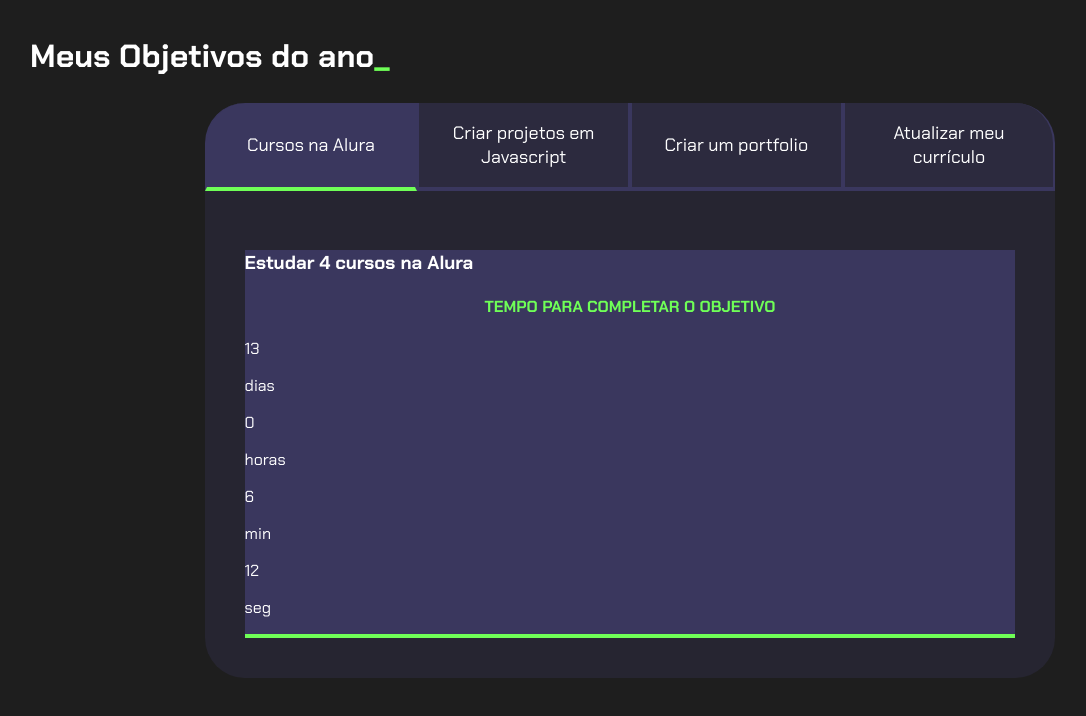
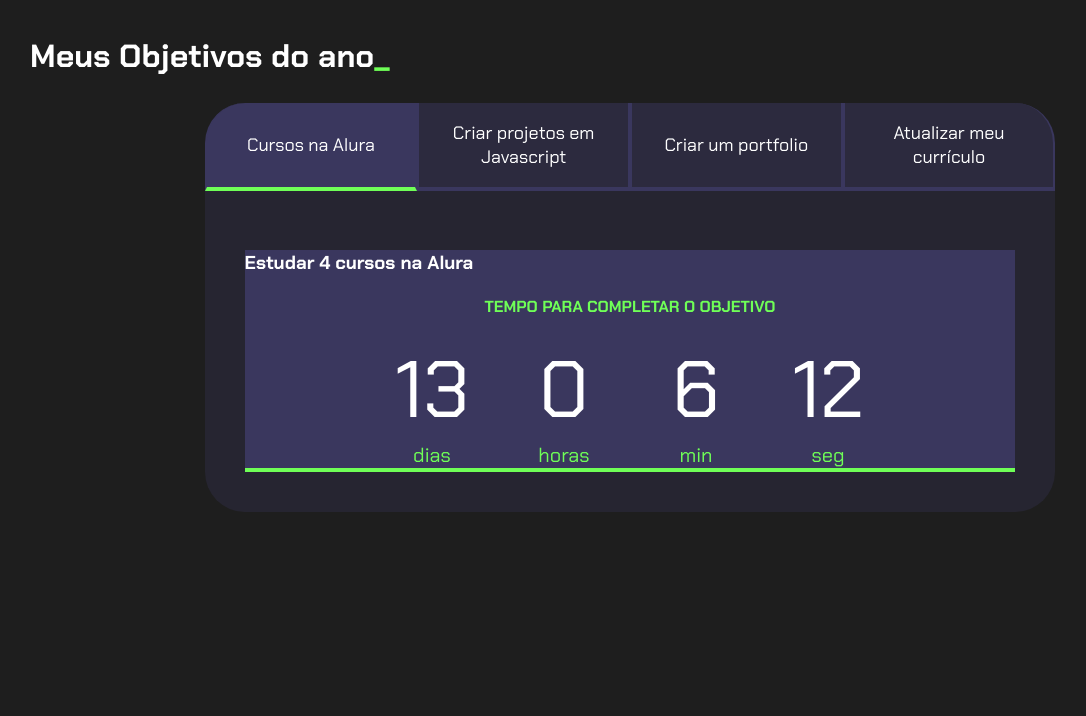
Before and after one commit to Est-1c-14/projeto-de-vida, a plain HTML site: page index.html in a window 1280 px wide. Shown: the whole page, without its empty margins (10-1096 px from the left). Drawn offline with Linux system fonts and the light colour scheme.

Commit message:
16/06/26

```diff
--- a/style.css
+++ b/style.css
@@ -95,6 +95,26 @@
     text-transform: uppercase;
 }
 
+.contador {
+    display: flex;
+    justify-content: center;
+    min-width: 100px;
+}
+.contador-digito {
+    padding: 0 16px;
+    text-align: center;
+    min-width: 100px;
+}
+.contador-digito-numero {
+    font-size: 80px;
+    margin: 0;
+}
+.contador-digito-texto {
+    color: var(--verde);
+    font-size:20px;
+    margin: 0;
+}
+
 @media screen and (min-width: 768px) {
     .botoes {
         display: flex;
```
